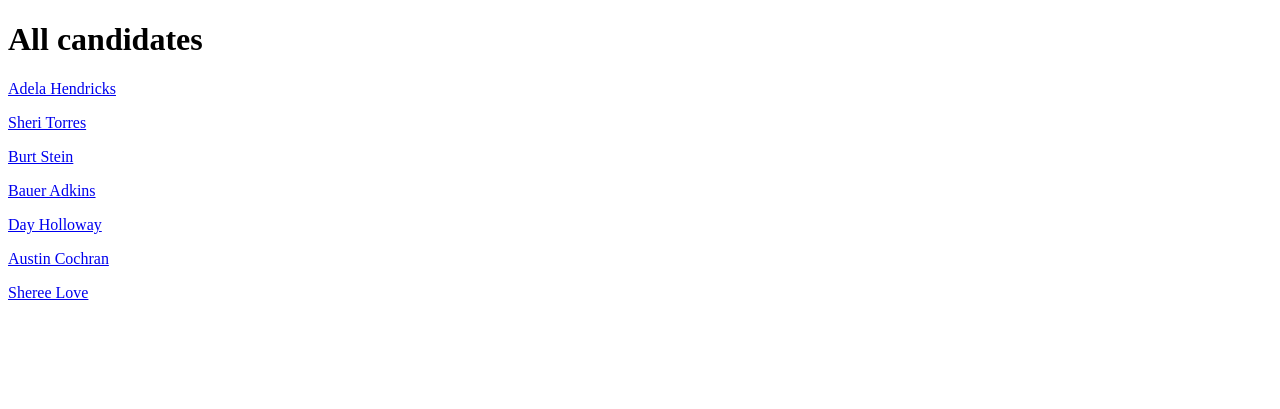
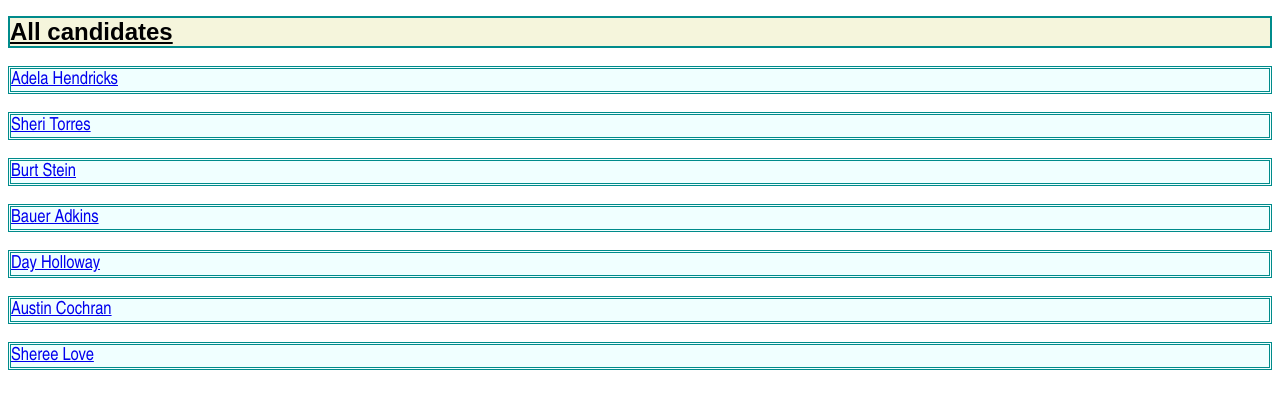
Before and after one commit to obscurezz/lesson11, a Flask app: page / in a window 1280 px wide. Shown: the top 409 px of the page. Run offline with Flask 2, Linux system fonts and the light colour scheme.

Commit message:
added simples css to all html pages

```diff
--- a/static/main.css
+++ b/static/main.css
@@ -0,0 +1,23 @@
+h1 {
+    border-width: 2px;
+    border-style: double;
+    border-color: darkcyan;
+    background-color: beige;
+    text-decoration: underline;
+    font-family: "Arial";
+    font-size: 24px;
+    color: black;
+    margin-bottom: 2px;
+
+}
+
+p {
+    background-color: azure;
+    font-family: "Arial Narrow";
+    font-size: 18px;
+    color: black;
+    margin-bottom: 2px;
+    border-style: double;
+    border-color: darkcyan;
+
+}
--- a/templates/card.html
+++ b/templates/card.html
@@ -3,6 +3,7 @@
 <head>
     <meta charset="UTF-8">
     <title>{{ title }}</title>
+    <link rel="stylesheet" type="text/css" href="../static/main.css" />
 </head>
 <body>
 <h1>{{ title }}</h1>
--- a/templates/index.html
+++ b/templates/index.html
@@ -3,6 +3,7 @@
 <head>
     <meta charset="UTF-8">
     <title>Some page for fun</title>
+    <link rel="stylesheet" type="text/css" href="../static/main.css" />
 </head>
 <body>
 <h1>Andrey Kopylov</h1>
--- a/templates/list.html
+++ b/templates/list.html
@@ -3,6 +3,7 @@
 <head>
     <meta charset="UTF-8">
     <title>{{title}}</title>
+    <link rel="stylesheet" type="text/css" href="../static/main.css" />
 </head>
 <body>
 <h1>All candidates</h1>
--- a/templates/search.html
+++ b/templates/search.html
@@ -3,6 +3,7 @@
 <head>
     <meta charset="UTF-8">
     <title>{{ title }}</title>
+    <link rel="stylesheet" type="text/css" href="../static/main.css" />
 </head>
 <body>
 <h1>Found with name <strong>'{{ title }}'</strong>: {{ count }}</h1>
--- a/templates/skill.html
+++ b/templates/skill.html
@@ -3,6 +3,7 @@
 <head>
     <meta charset="UTF-8">
     <title>{{ title }}</title>
+    <link rel="stylesheet" type="text/css" href="../static/main.css" />
 </head>
 <body>
 <h1>Found with skill <strong>'{{ title }}'</strong>: {{ count }}</h1>
```
